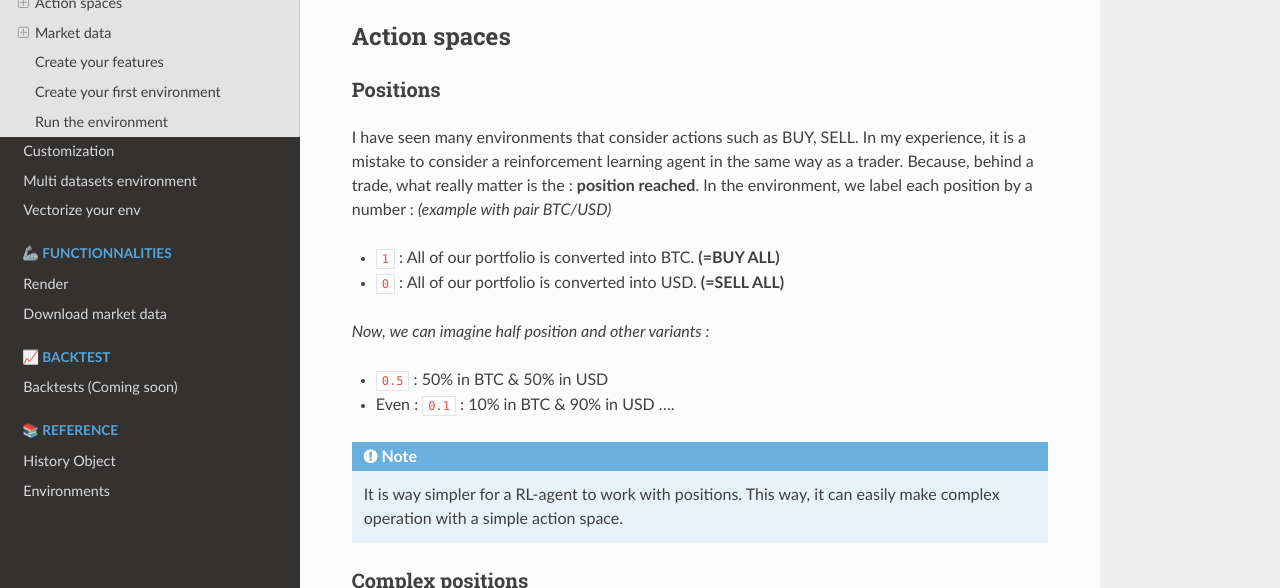
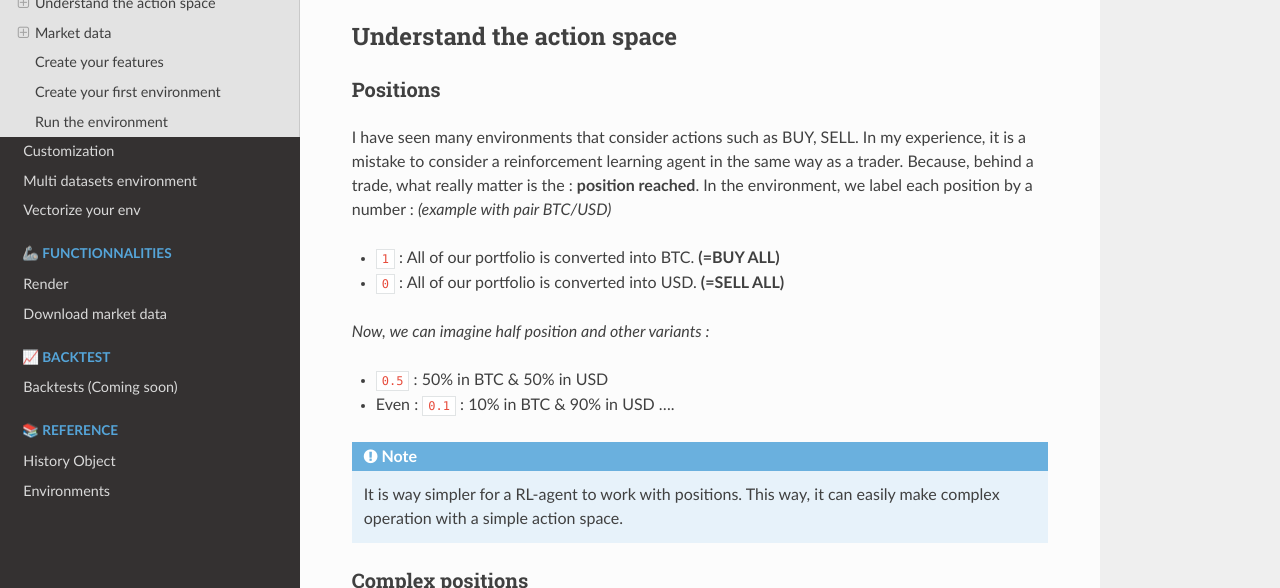
Before and after one commit to ClementPerroud/Gym-Trading-Env, a Sphinx documentation site: the page built from docs/source/rl_tutorial.rst, in a window 1280 px wide and 900 px high, cut to the strip 312-900 px from the top of the window. Built offline with Sphinx 7.4.7 and the Read the Docs theme 2.0.0, drawn with Linux system fonts in a browser that asks for light colours.

Commit message:
Update rl_tutorial.rst

```diff
--- a/docs/source/rl_tutorial.rst
+++ b/docs/source/rl_tutorial.rst
@@ -7,7 +7,7 @@ Welcome to the first tutorial of the Gym Trading Env package. You will learn how
 
   During the entire tutorial, we will consider that we want to trade on the BTC/USD pair
 
-Action spaces
+Understand the action space
 ----------------------
 
 Positions
```
